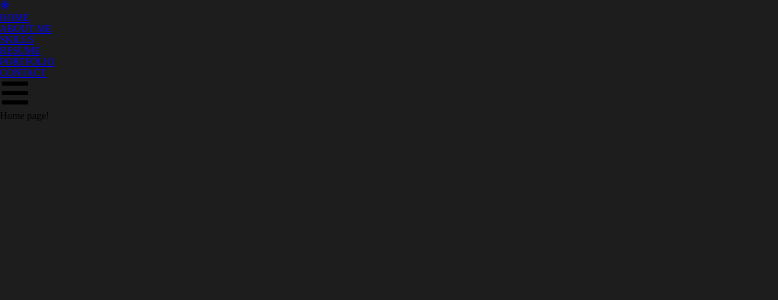
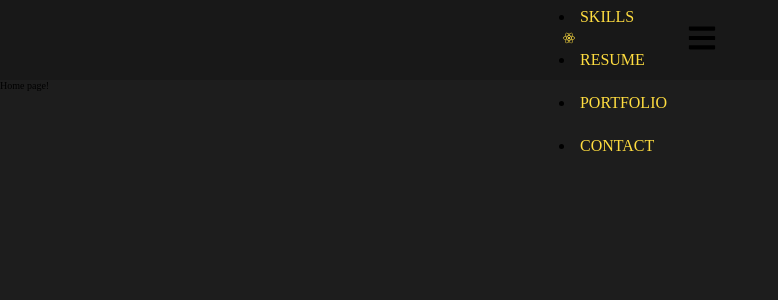
Before and after one commit to lonewarrior0111/portfolio-website, a React (Vite) app: page / in a window 1280 px wide. Shown: the top 300 px of the page, without its empty margins (0-778 px from the left). Built offline with nearby package versions, Linux system fonts and the light colour scheme.

Commit message:
updating css of navbar component

```diff
--- a/src/components/Navbar/styles.scss
+++ b/src/components/Navbar/styles.scss
@@ -0,0 +1,91 @@
+.navbar{
+    background-color: var(--yellow-theme-nav-background-color);
+    height: 80px;
+    display: flex;
+    justify-content: center;
+    align-items: center;
+    font-size: 1.2rem;
+    position: sticky;
+
+    &__container{
+        display: flex;
+        align-items: center;
+        width: 100%;
+        height: inherit;
+        padding: 0px 20px;
+        flex: 1;
+        &__logo{
+            color: var(--yellow-theme-main-color);
+            cursor: pointer;
+        }
+
+        &__menu{
+            display: flex;
+            list-style: none;
+            text-align: center;
+
+            &__item{
+                line-height: 40px;
+                margin-right: 1.5rem;
+                font-size: 1.6rem;
+
+                &::after{
+                    content: '';
+                    display: block;
+                    height: 3px;
+                    width: 0;
+                    background: transparent;
+                    transition: all 0.5s ease;
+                }
+
+                &:hover::after{
+                    width: 100%;
+                    background: var(--yellow-theme-main-color);
+                }
+
+                &__links{
+                    color: var(--yellow-theme-main-color);
+                    text-decoration: none;
+                    padding: 0.5rem;
+                }
+            }
+        }
+    }
+}
+
+.nav-icon{
+    display: none;
+}
+
+@media only screen and (max-width : 768px){
+    .navbar__container__menu{
+        display: flex;
+        flex-direction: column;
+        justify-content: center;
+        width: 100%;
+        position: absolute;
+        top: 80px;
+        left: -110%;
+        opacity: 1;
+        transition: all 0.5s ease;
+
+        &.active{
+            background: #181818;
+            left: 0px;
+            opacity: 1;
+        }
+
+        &__item{
+            border-bottom: 1px solid #282828;
+            margin: 0px;
+            padding: 20px 0px;
+        }
+    }
+
+    .nav-icon{
+        display: block;
+        cursor: pointer;
+        color: var(--yellow-theme-main-color);
+        padding-right: 20px;
+    }
+}
```
